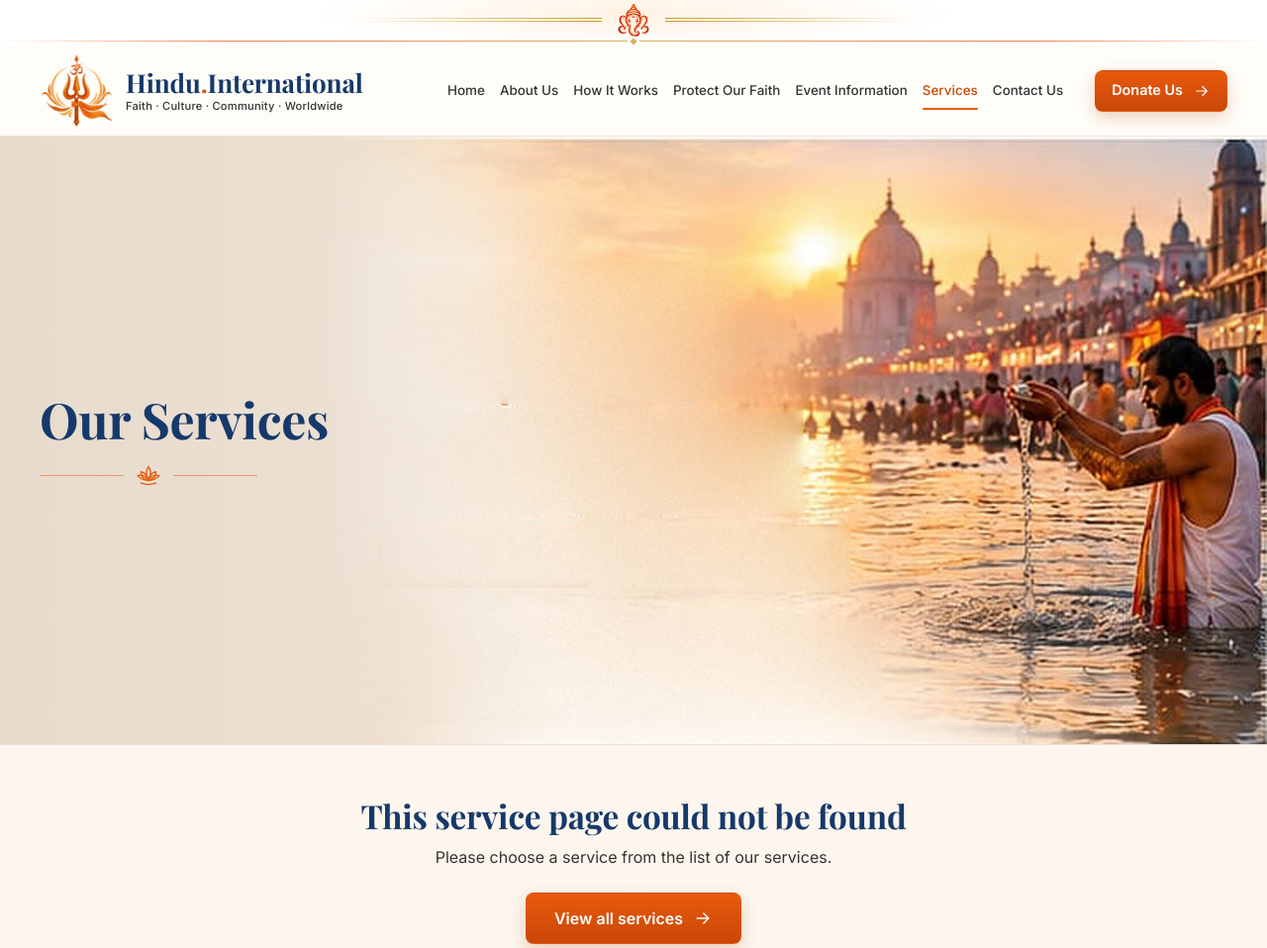
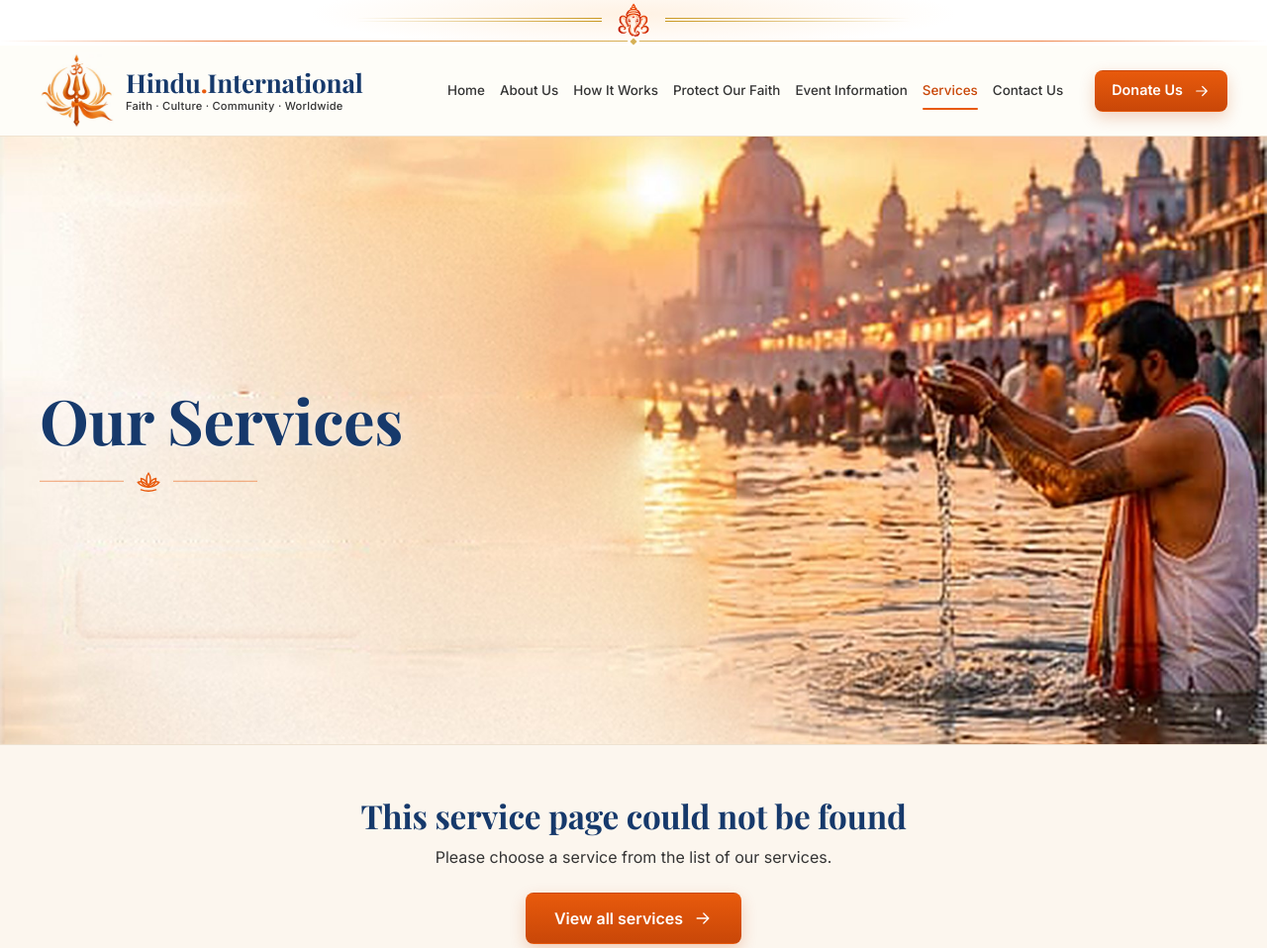
Before and after one commit to Akash5256kumar/Hindu-international, a PHP site: page /service.html in a window 1280 px wide. Shown: the top 958 px of the page at 99% size. Run offline with PHP 8.4, Linux system fonts and the light colour scheme.

Commit message:
Service banner: photo fills the whole banner (no colour band), larger heading and text
Co-Authored-By: Claude Opus 5.5 <noreply@anthropic.com>

```diff
--- a/css/service.css
+++ b/css/service.css
@@ -56,27 +56,24 @@
   .sd-banner__media { order: 2; }
 }
 @media (min-width: 961px) {
-  .sd-banner {
-    height: min(650px, 48vw);
-    background: linear-gradient(90deg, rgb(var(--edge2, 251, 236, 216)) 0%, rgb(var(--edge, 251, 243, 232)) 100%);
-  }
-  .sd-banner__media { position: absolute; top: 0; right: 0; height: 100%; width: auto; max-width: 78%; }
-  .sd-banner__media img {
-    -webkit-mask-image: linear-gradient(90deg, transparent 0%, rgba(0, 0, 0, .55) 12%, #000 26%);
-            mask-image: linear-gradient(90deg, transparent 0%, rgba(0, 0, 0, .55) 12%, #000 26%);
-  }
+  /* the photo fills the whole banner: no colour band, no fade */
+  .sd-banner { position: relative; height: min(48vw, 860px); }
+  .sd-banner__media { position: absolute; inset: 0; width: 100%; height: 100%; aspect-ratio: auto; }
+  .sd-banner__media img { object-fit: cover; object-position: 50% 50%; }
   .sd-banner__inner.container {
     position: absolute; z-index: 1; top: 50%; left: max(24px, calc(50% - 600px)); transform: translateY(-50%);
-    width: min(700px, 52%); max-width: none; margin: 0; padding: 0;
+    width: min(760px, 56%); max-width: none; margin: 0; padding: 0;
     display: flex; flex-direction: column; justify-content: center;
   }
-  .sd-banner__inner .sd-banner__title { font-size: clamp(2.2rem, 3.9vw, 3.6rem); }
-  .sd-banner__inner .sd-slide__text { font-size: 1.12rem; max-width: 54ch; }
-  .sd-banner--light .sd-banner__title { color: var(--roots-ink); }
-  .sd-banner--light .sd-slide__text { color: #231F1B; }
-  .sd-banner--deep .sd-banner__title { color: #FFF7EC; text-shadow: 0 2px 18px rgba(0, 0, 0, .35); }
+  .sd-banner__inner .sd-banner__title { font-size: clamp(2.8rem, 4.9vw, 4.6rem); line-height: 1.06; }
+  .sd-banner__inner .sd-slide__label { font-size: .95rem; }
+  .sd-banner__inner .sd-slide__text { margin-top: 18px; font-size: clamp(1.2rem, 1.55vw, 1.45rem); line-height: 1.5; max-width: 40ch; }
+  .sd-banner__inner .sd-slide__btn { margin-top: 28px; min-height: 58px; padding: 0 32px; font-size: 1.12rem; }
+  .sd-banner--light .sd-banner__title { color: var(--roots-ink); text-shadow: 0 1px 2px rgba(255, 255, 255, .6), 0 0 24px rgba(255, 255, 255, .75); }
+  .sd-banner--light .sd-slide__text { color: #1E1A16; font-weight: 500; text-shadow: 0 0 14px rgba(255, 255, 255, .9), 0 0 4px rgba(255, 255, 255, .8); }
+  .sd-banner--deep .sd-banner__title { color: #FFF8EE; text-shadow: 0 2px 4px rgba(0, 0, 0, .45), 0 4px 28px rgba(0, 0, 0, .55); }
   .sd-banner--deep .sd-banner__title .sd-accent { color: #FFD27A; }
-  .sd-banner--deep .sd-slide__text, .sd-banner--deep .sd-slide__label { color: rgba(255, 247, 236, .96); text-shadow: 0 1px 10px rgba(0, 0, 0, .4); }
+  .sd-banner--deep .sd-slide__text, .sd-banner--deep .sd-slide__label { color: #FFF8EE; font-weight: 500; text-shadow: 0 1px 3px rgba(0, 0, 0, .6), 0 2px 18px rgba(0, 0, 0, .6); }
   .sd-banner--deep .sd-lotus { color: #FFD27A; }
 }
 .sd-banner__title {
--- a/js/services.js
+++ b/js/services.js
@@ -340,7 +340,7 @@
         return [r / n, gr / n, b / n];
       };
       /* the photo's left edge (where it melts into the band) and a richer shade for the far left */
-      var e = avg(0, 5);
+      var e = avg(0, 27);
       var lum = (0.299 * e[0] + 0.587 * e[1] + 0.114 * e[2]) / 255;
       var light = lum > 0.62;
       var deep = e.map(function (v) { return Math.round(v * (light ? 0.93 : 0.72)); });
--- a/service.html
+++ b/service.html
@@ -17,7 +17,7 @@
   <link rel="preload" as="style" href="https://fonts.googleapis.com/css2?family=Inter:wght@400;500;600;700&family=Playfair+Display:wght@500;600;700&family=Noto+Serif+Devanagari:wght@500;600&display=swap" onload="this.onload=null;this.rel='stylesheet'"><noscript><link rel="stylesheet" href="https://fonts.googleapis.com/css2?family=Inter:wght@400;500;600;700&family=Playfair+Display:wght@500;600;700&family=Noto+Serif+Devanagari:wght@500;600&display=swap"></noscript>
   <link rel="stylesheet" href="css/style.css?v=nomantra-20261027">
   <link rel="stylesheet" href="css/responsive.css?v=navgap-20261025">
-  <link rel="stylesheet" href="css/service.css?v=bannerb-20261120">
+  <link rel="stylesheet" href="css/service.css?v=bannerfull-20261120">
   <!-- Site content + theme (generated by the admin panel) â€” must load before js/components.js -->
   <script src="content/serve.php"></script>
   <script src="js/seo.js?v=seo-20261106" defer></script>
@@ -80,7 +80,7 @@
 
   <div id="site-footer"></div>
   <script src="js/page-seo.js?v=seo-20261106"></script>
-  <script src="js/services.js?v=bannerb-20261120"></script>
+  <script src="js/services.js?v=bannerfull-20261120"></script>
   <script src="js/script.js?v=aboutus-20261026"></script>
 </body>
 </html>
```
